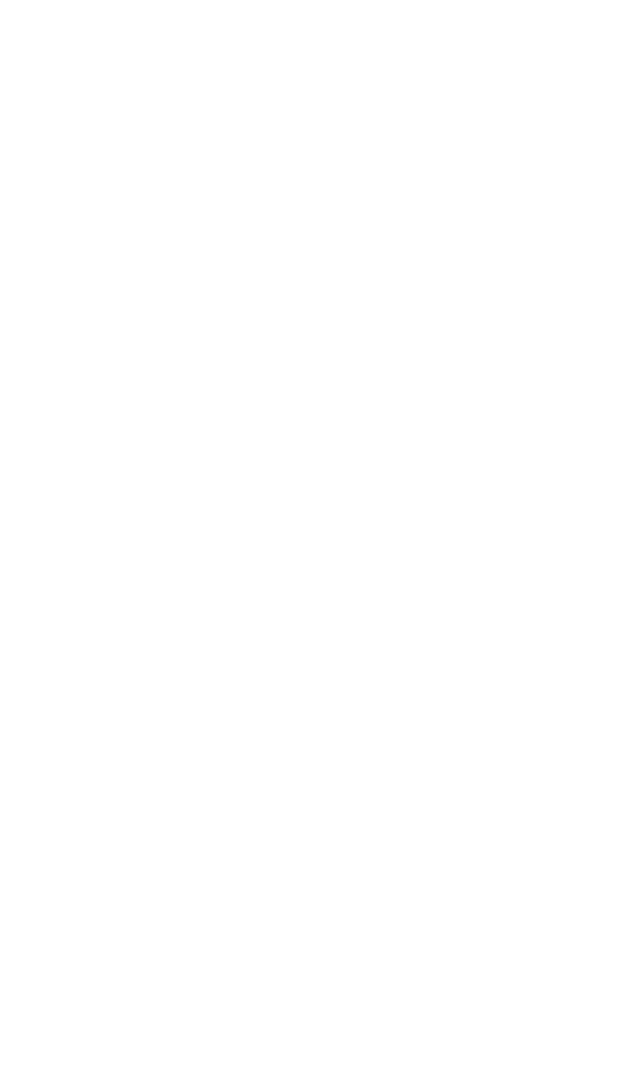
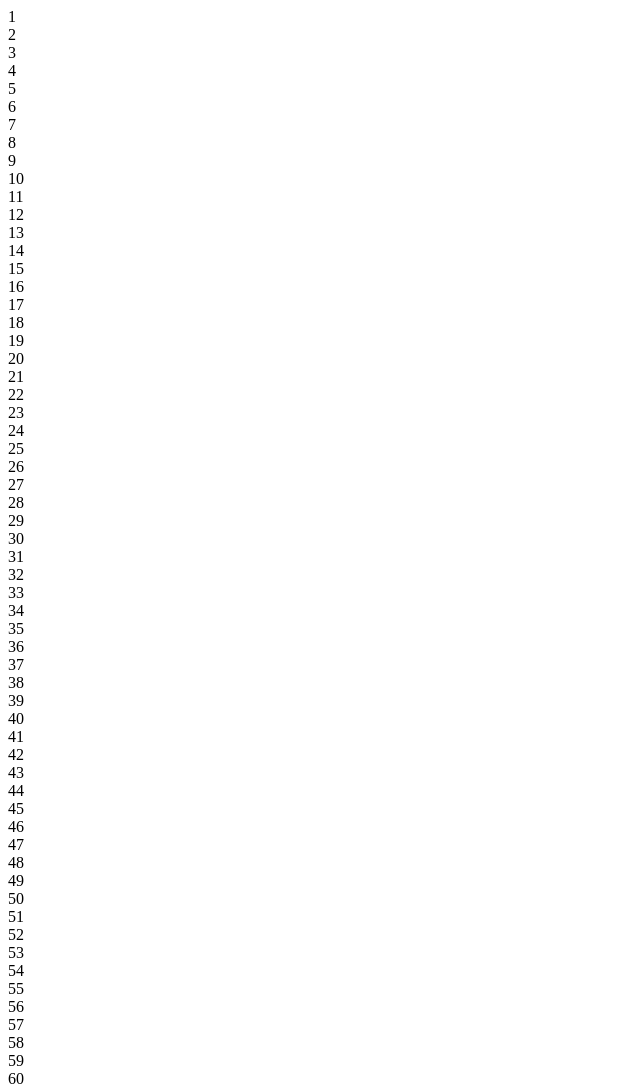
Before and after one commit to AndreaLazzaari/js-fizzbuzz, a plain HTML site: page index.html in a window 1280 px wide. Shown: the top 1084 px of the page, without its empty margins (0-640 px from the left). Before the commit the page ends 800 px from the top, so only its background shows below. Drawn offline with Linux system fonts and the light colour scheme.

Commit message:
creato grazie al DOM in index.html un container dentro il main con all'interno delle section che si rifanno all'index. Non funziona la condizione if

```diff
--- a/index.html
+++ b/index.html
@@ -7,7 +7,9 @@
 </head>
 <body>
 
+    <main>
 
+    </main>
 
 
 
--- a/js/script.js
+++ b/js/script.js
@@ -17,5 +17,15 @@ for (let index = 1; index <= 100; index++) {
         console.log(index)
     }
 
+    let mainElement = document.querySelector('main')
+
+    let containerElement = document.createElement('div');
+    containerElement.className = 'container';
+
+    let sectionElement = document.createElement('section');
+    sectionElement.innerHTML = index;
+
+    containerElement.appendChild(sectionElement);
+    mainElement.appendChild(containerElement)
 
 }
```
